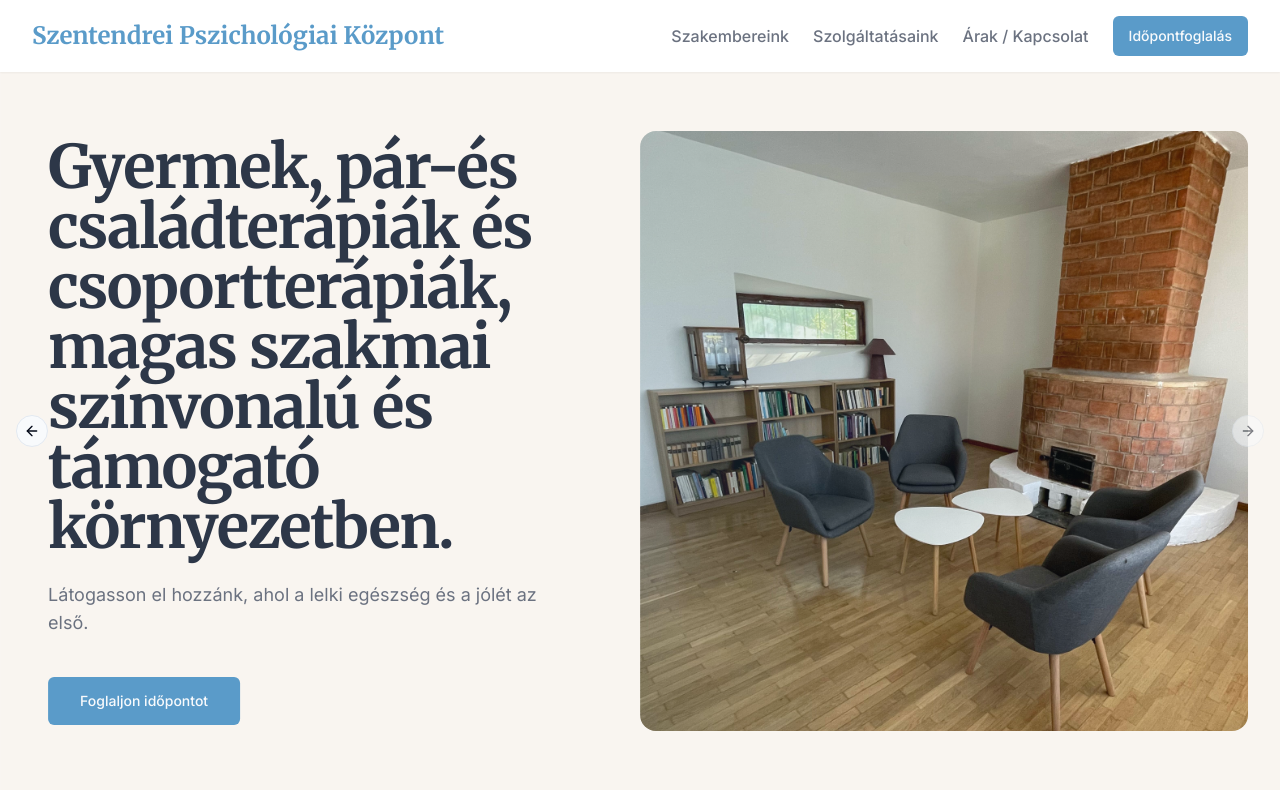
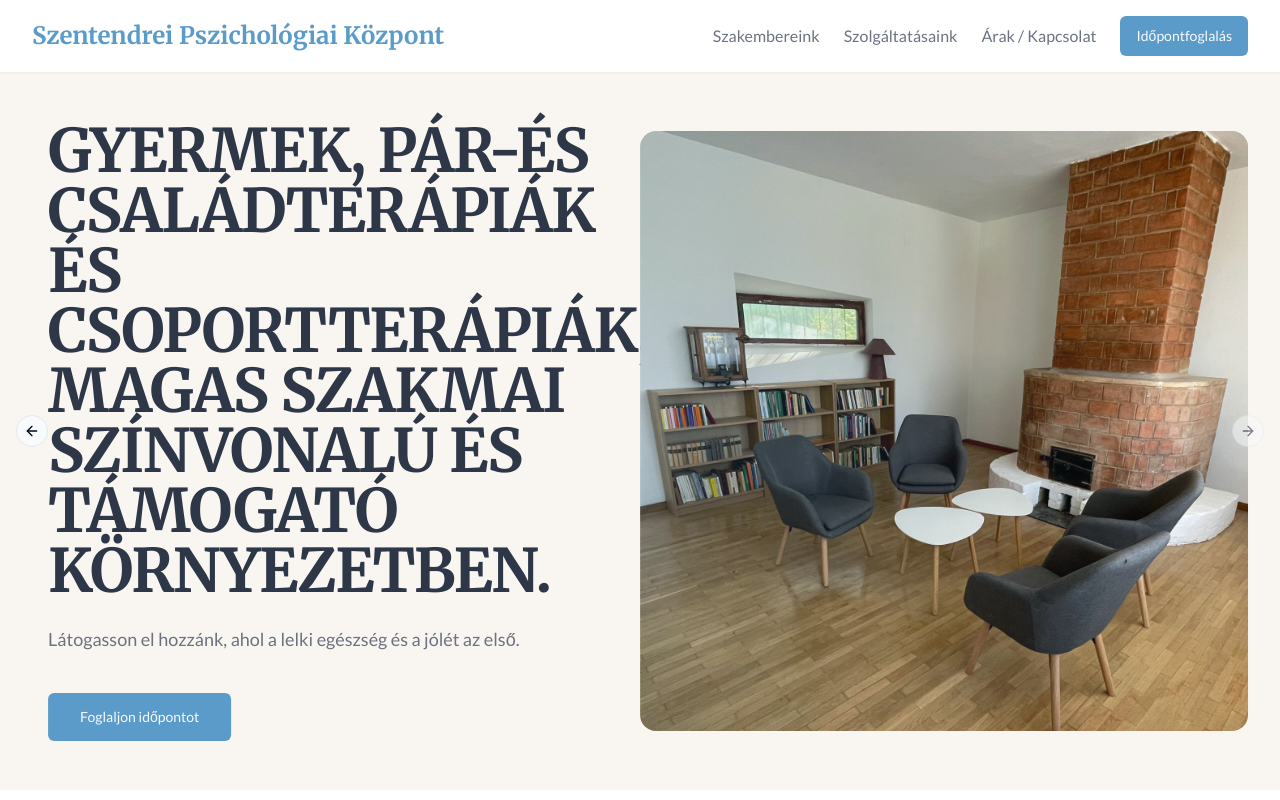
Before and after one commit to shegiz/mindful-haven-collective, a React (Vite) app: page / in a window 1280 px wide. Shown: the top 800 px of the page. Built offline with nearby package versions, Linux system fonts and the light colour scheme.

Commit message:
Add Lato font and uppercase headlines
Updated the main font to Lato by importing it from Google Fonts and applying it to the `body` element. All headline elements (h1-h6) have been updated to display in uppercase.

```diff
--- a/index.html
+++ b/index.html
@@ -3,6 +3,7 @@
   <head>
     <meta charset="UTF-8" />
     <meta name="viewport" content="width=device-width, initial-scale=1.0" />
+    <link rel="stylesheet" href="https://fonts.googleapis.com/css2?family=Lato:wght@300;400;500;600;700&family=Merriweather:wght@300;400;700&display=swap">
     <title>mindful-haven-collective</title>
     <meta name="description" content="Lovable Generated Project" />
     <meta name="author" content="Lovable" />
--- a/src/index.css
+++ b/src/index.css
@@ -49,7 +49,7 @@
   }
 
   h1, h2, h3, h4, h5, h6 {
-    @apply font-serif font-medium tracking-tight;
+    @apply font-serif font-medium tracking-tight uppercase;
   }
 
   h1 {
--- a/tailwind.config.ts
+++ b/tailwind.config.ts
@@ -101,7 +101,7 @@ export default {
 				'accordion-up': 'accordion-up 0.2s ease-out'
 			},
 			fontFamily: {
-				sans: ['Inter', 'sans-serif'],
+				sans: ['Lato', 'sans-serif'],
 				serif: ['Merriweather', 'serif']
 			},
 		}
```
